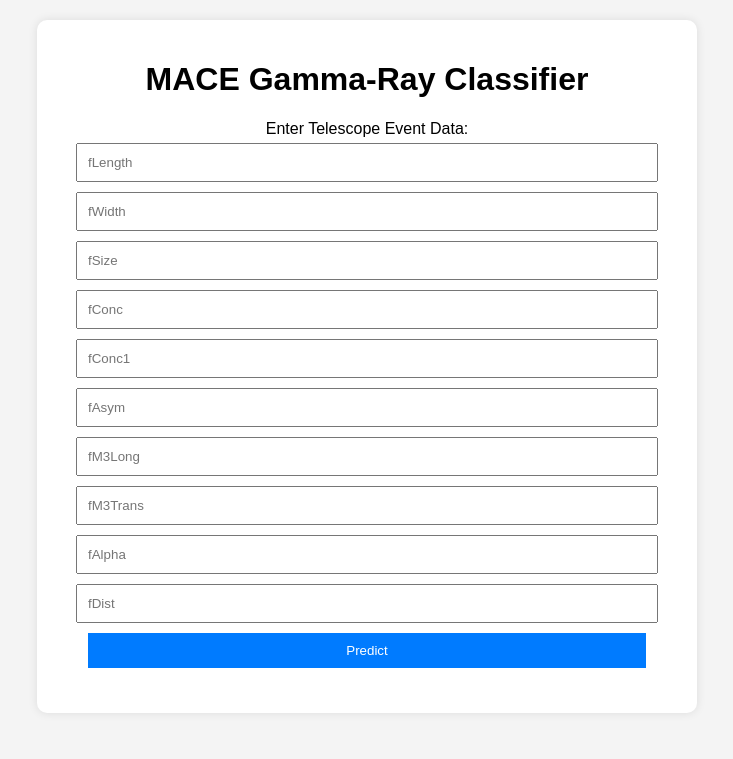
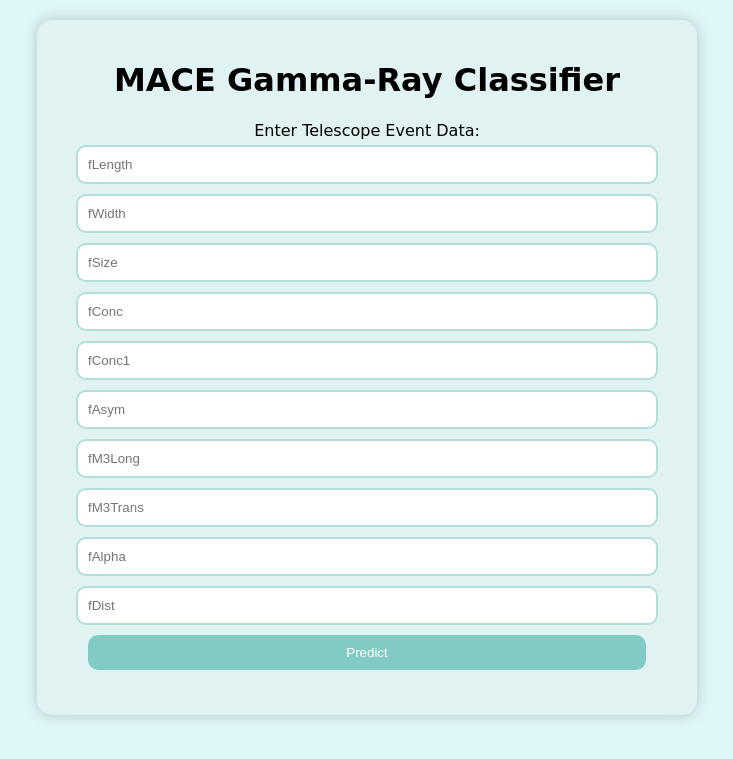
Before and after one commit to Anurag0git/MACE, a Flask app: page / in a window 1280 px wide. Shown: the top 759 px of the page, without its empty margins (273-1006 px from the left). Run offline with Flask 3, Linux system fonts and the light colour scheme; parts of the project's set-up code (start-up, migrations or seed data) failed here and were passed over.

Commit message:
css changed to blue theme

```diff
--- a/static/style.css
+++ b/static/style.css
@@ -1,28 +1,34 @@
 body {
-    font-family: Arial, sans-serif;
-    background-color: #f4f4f4;
+    font-family: 'Comic Sans MS', cursive, sans-serif;
+    background-color: #E0F7FA; /* Light cyan background */
     text-align: center;
     margin: 20px;
 }
+
 .container {
-    background: white;
+    background: #E0F2F1; /* Light teal background */
     padding: 20px;
-    border-radius: 10px;
+    border-radius: 15px;
     width: 50%;
     margin: auto;
-    box-shadow: 0px 0px 10px rgba(0, 0, 0, 0.1);
+    box-shadow: 0px 0px 15px rgba(0, 0, 0, 0.2);
 }
+
 input, button {
     margin: 5px;
     padding: 10px;
     width: 90%;
+    border-radius: 10px;
+    border: 2px solid #B2DFDB; /* Light teal border */
 }
+
 button {
-    background: #007BFF;
+    background: #80CBC4; /* Light sea green background */
     color: white;
     border: none;
     cursor: pointer;
 }
+
 button:hover {
-    background: #0056b3;
+    background: #4DB6AC; /* Darker sea green on hover */
 }
```
